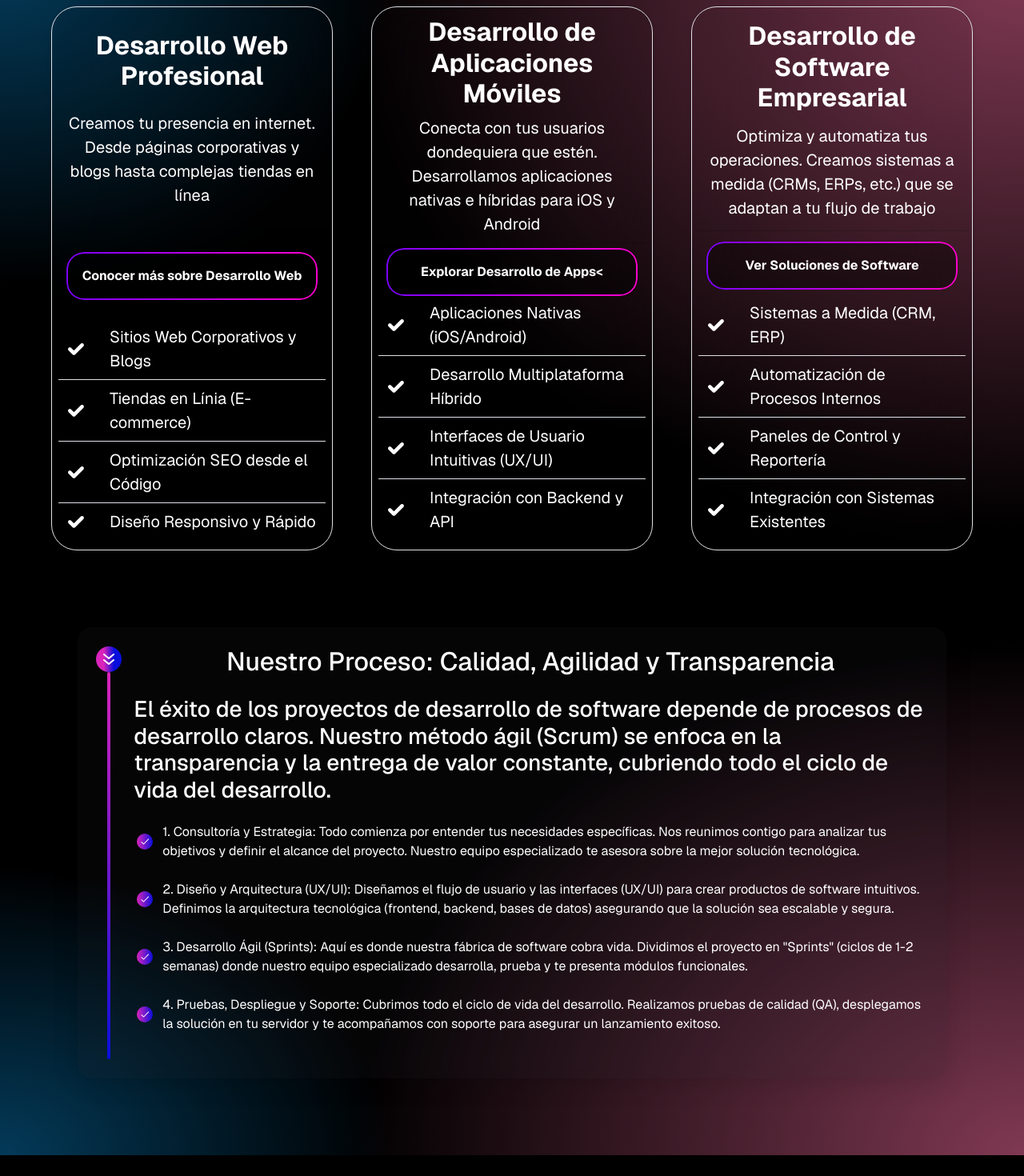
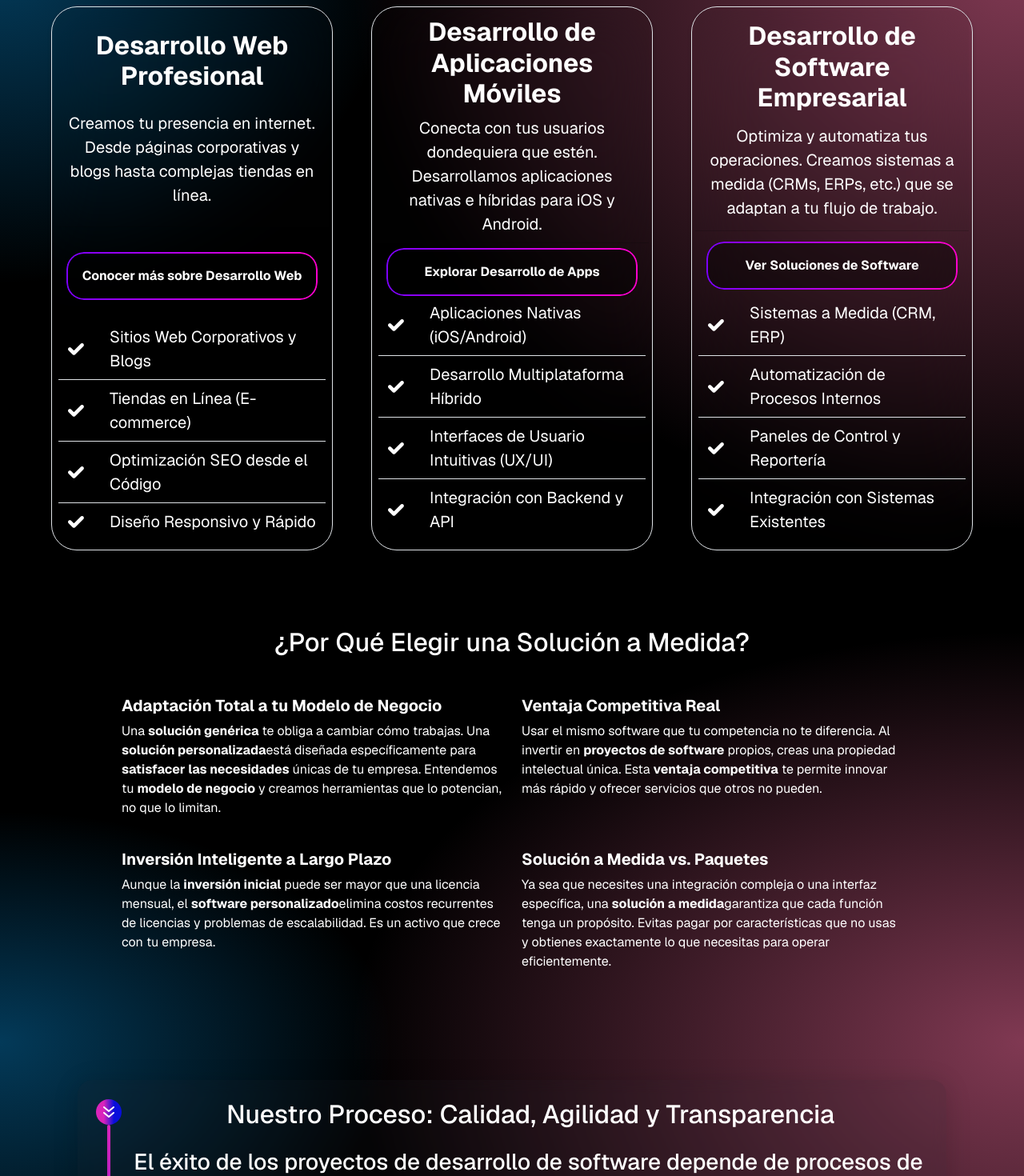
Before and after one commit to JhonnDevJs/jeg-dev-studios-site, a Next.js app: page /servicios/desarrollo in a window 1280 px wide. Shown: the part 820-2290 px from the top of the page at 80% size. Built offline with nearby package versions, Linux system fonts and the light colour scheme.

Commit message:
seo: optimization by semrush issues

```diff
--- a/src/app/servicios/desarrollo/DesarrolloClient.jsx
+++ b/src/app/servicios/desarrollo/DesarrolloClient.jsx
@@ -43,21 +43,23 @@ export default function DesarrolloClient() {
 					width={2000}
 					height={600}
 					style={{ width: "100%", height: "auto" }}
+					priority
 				/>
 			</section>
+
 			<section className="d-flex flex-column justify-content-center align-items-center text-center text-white w-100 p-xl-5 p-3 pb-xl-0 gap-3 gradient-effect-x">
 				<h1 className="text-center text-white fw-bold mt-3">
 					Desarrollo de Software a Medida: Tu Fábrica de Software
 				</h1>
 				<p className="lead text-white text-center">
-					En JEG Dev Studios, funcionamos como tu{" "}
-					<strong>fábrica de software</strong> personal. No solo escribimos
-					código; creamos soluciones. Como{" "}
+					En JEG Dev Studios, funcionamos como tu socio tecnológico personal. No
+					solo escribimos código; creamos soluciones. Como{" "}
 					<strong>agencia de desarrollo de software</strong>, transformamos tus
 					ideas en <strong>productos de software</strong> digitales que son
 					robustos, escalables y seguros. Nuestro enfoque se centra en entender
 					tus desafíos únicos para construir la solución perfecta.
 				</p>
+
 				<h2 className="text-center text-white">
 					Nuestras Especialidades en Desarrollo
 				</h2>
@@ -68,26 +70,27 @@ export default function DesarrolloClient() {
 					que mejor se adapta a tu visión.
 				</p>
 			</section>
+
 			<section className="d-flex flex-column justify-content-center align-items-center text-center text-white w-100 p-xl-5 p-3 gap-3 gradient-effect-y">
 				<article className="d-flex flex-column justify-content-center align-items-center w-100 p-0 m-0">
-					<ul className="row row-cols-1 row-cols-sm-3 row-cols-md-5 justify-content-center align-items-startcenter w-100 h-100 gap-5 p-0 m-0">
+					<ul className="row row-cols-1 row-cols-sm-3 row-cols-md-5 justify-content-center align-items-stretch w-100 h-100 gap-5 p-0 m-0">
 						<CardServices
 							title="Desarrollo Web Profesional"
-							description="Creamos tu presencia en internet. Desde páginas corporativas y blogs hasta complejas tiendas en línea"
+							description="Creamos tu presencia en internet. Desde páginas corporativas y blogs hasta complejas tiendas en línea."
 							url="/servicios/desarrollo/web"
 							buttonLabel="Conocer más sobre Desarrollo Web"
 							items={[
 								"Sitios Web Corporativos y Blogs",
-								"Tiendas en Línia (E-commerce)",
+								"Tiendas en Línea (E-commerce)",
 								"Optimización SEO desde el Código",
 								"Diseño Responsivo y Rápido",
 							]}
 						/>
 						<CardServices
 							title="Desarrollo de Aplicaciones Móviles"
-							description="Conecta con tus usuarios dondequiera que estén. Desarrollamos aplicaciones nativas e híbridas para iOS y Android"
+							description="Conecta con tus usuarios dondequiera que estén. Desarrollamos aplicaciones nativas e híbridas para iOS y Android."
 							url="/servicios/desarrollo/apps"
-							buttonLabel="Explorar Desarrollo de Apps<"
+							buttonLabel="Explorar Desarrollo de Apps"
 							items={[
 								"Aplicaciones Nativas (iOS/Android)",
 								"Desarrollo Multiplataforma Híbrido",
@@ -97,7 +100,7 @@ export default function DesarrolloClient() {
 						/>
 						<CardServices
 							title="Desarrollo de Software Empresarial"
-							description="Optimiza y automatiza tus operaciones. Creamos sistemas a medida (CRMs, ERPs, etc.) que se adaptan a tu flujo de trabajo"
+							description="Optimiza y automatiza tus operaciones. Creamos sistemas a medida (CRMs, ERPs, etc.) que se adaptan a tu flujo de trabajo."
 							url="/servicios/desarrollo/software-empresarial"
 							buttonLabel="Ver Soluciones de Software"
 							items={[
@@ -111,24 +114,77 @@ export default function DesarrolloClient() {
 				</article>
 			</section>
 
-			<section className="d-flex flex-column justify-content-center align-items-center text-center text-white w-100 p-xl-5 p-3 gap-3 gradient-effect-x">
+			{/* --- NUEVA SECCIÓN DE CONTENIDO INFORMATIVO (SOLUCIONA SEMÁNTICA Y LONGITUD) --- */}
+			<section className="text-white py-5 gradient-effect-x">
+				<div className="container" style={{ maxWidth: "1000px" }}>
+					<h2 className="text-center mb-5">
+						¿Por Qué Elegir una Solución a Medida?
+					</h2>
+					<div className="row">
+						<div className="col-md-6 mb-4">
+							<h3 className="h5 fw-bold">
+								Adaptación Total a tu Modelo de Negocio
+							</h3>
+							<p>
+								Una <strong>solución genérica</strong> te obliga a cambiar cómo
+								trabajas. Una <strong>solución personalizada</strong>
+								está diseñada específicamente para{" "}
+								<strong>satisfacer las necesidades</strong> únicas de tu
+								empresa. Entendemos tu <strong>modelo de negocio</strong> y
+								creamos herramientas que lo potencian, no que lo limitan.
+							</p>
+						</div>
+						<div className="col-md-6 mb-4">
+							<h3 className="h5 fw-bold">Ventaja Competitiva Real</h3>
+							<p>
+								Usar el mismo software que tu competencia no te diferencia. Al
+								invertir en <strong>proyectos de software</strong> propios,
+								creas una propiedad intelectual única. Esta{" "}
+								<strong>ventaja competitiva</strong> te permite innovar más
+								rápido y ofrecer servicios que otros no pueden.
+							</p>
+						</div>
+						<div className="col-md-6 mb-4">
+							<h3 className="h5 fw-bold">
+								Inversión Inteligente a Largo Plazo
+							</h3>
+							<p>
+								Aunque la <strong>inversión inicial</strong> puede ser mayor que
+								una licencia mensual, el <strong>software personalizado</strong>
+								elimina costos recurrentes de licencias y problemas de
+								escalabilidad. Es un activo que crece con tu empresa.
+							</p>
+						</div>
+						<div className="col-md-6 mb-4">
+							<h3 className="h5 fw-bold">Solución a Medida vs. Paquetes</h3>
+							<p>
+								Ya sea que necesites una integración compleja o una interfaz
+								específica, una <strong>solución a medida</strong>
+								garantiza que cada función tenga un propósito. Evitas pagar por
+								características que no usas y obtienes exactamente lo que
+								necesitas para operar eficientemente.
+							</p>
+						</div>
+					</div>
+				</div>
+			</section>
+			{/* --- FIN NUEVA SECCIÓN --- */}
+
+			<section className="d-flex flex-column justify-content-center align-items-center text-center text-white w-100 p-xl-5 p-3 gap-3 gradient-effect-y">
 				<CardSmallList
 					titulo="Nuestro Proceso: Calidad, Agilidad y Transparencia"
 					subtitulo="El éxito de los proyectos de desarrollo de software depende de procesos de desarrollo claros. Nuestro método ágil (Scrum) se enfoca en la transparencia y la entrega de valor constante, cubriendo todo el ciclo de vida del desarrollo."
 					list={[
-						'1. Consultoría y Estrategia: Todo comienza por entender tus necesidades específicas. Nos reunimos contigo para analizar tus objetivos y definir el alcance del proyecto. Nuestro equipo especializado te asesora sobre la mejor solución tecnológica.',
-						'2. Diseño y Arquitectura (UX/UI): Diseñamos el flujo de usuario y las interfaces (UX/UI) para crear productos de software intuitivos. Definimos la arquitectura tecnológica (frontend, backend, bases de datos) asegurando que la solución sea escalable y segura.',
+						"1. Consultoría y Estrategia: Todo comienza por entender tus necesidades específicas. Nos reunimos contigo para analizar tus objetivos y definir el alcance del proyecto. Nuestro equipo especializado te asesora sobre la mejor solución tecnológica.",
+						"2. Diseño y Arquitectura (UX/UI): Diseñamos el flujo de usuario y las interfaces (UX/UI) para crear productos de software intuitivos. Definimos la arquitectura tecnológica (frontend, backend, bases de datos) asegurando que la solución sea escalable y segura.",
 						'3. Desarrollo Ágil (Sprints): Aquí es donde nuestra fábrica de software cobra vida. Dividimos el proyecto en "Sprints" (ciclos de 1-2 semanas) donde nuestro equipo especializado desarrolla, prueba y te presenta módulos funcionales.',
-						'4. Pruebas, Despliegue y Soporte: Cubrimos todo el ciclo de vida del desarrollo. Realizamos pruebas de calidad (QA), desplegamos la solución en tu servidor y te acompañamos con soporte para asegurar un lanzamiento exitoso.',
+						"4. Pruebas, Despliegue y Soporte: Cubrimos todo el ciclo de vida del desarrollo. Realizamos pruebas de calidad (QA), desplegamos la solución en tu servidor y te acompañamos con soporte para asegurar un lanzamiento exitoso.",
 					]}
 					lastText=""
 				/>
 			</section>
 
-			<FAQ
-				faqs={faqs}
-				subtitle="Preguntas Frecuentes sobre Desarrollo"
-			/>
+			<FAQ faqs={faqs} subtitle="Preguntas Frecuentes sobre Desarrollo" />
 
 			<section className="d-flex flex-column justify-content-center align-items-center text-center text-white w-100 p-xl-5 p-3 gap-3">
 				<CTA
```
